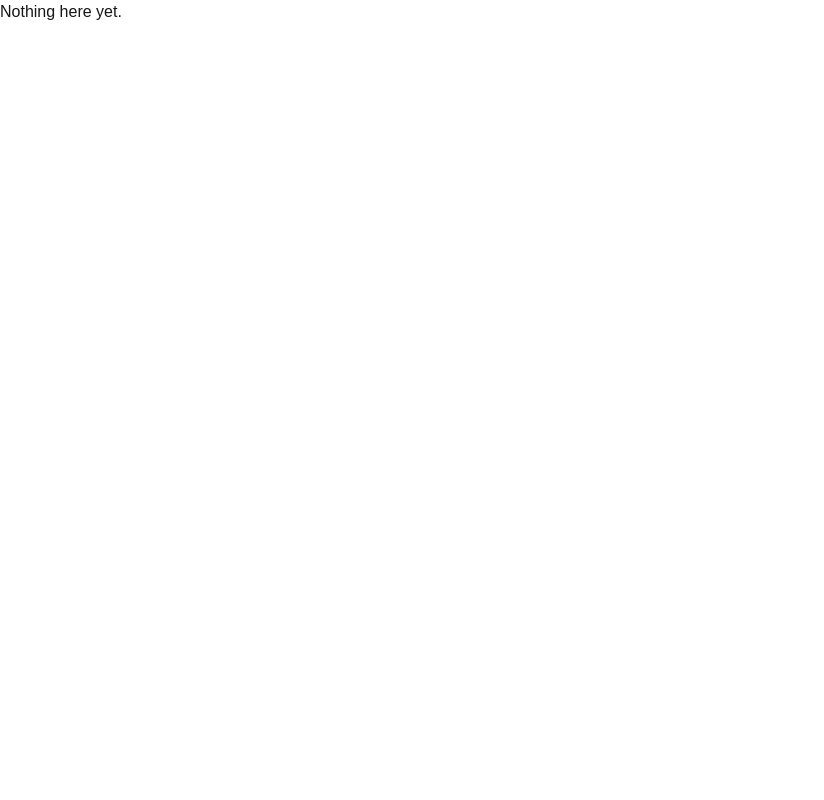
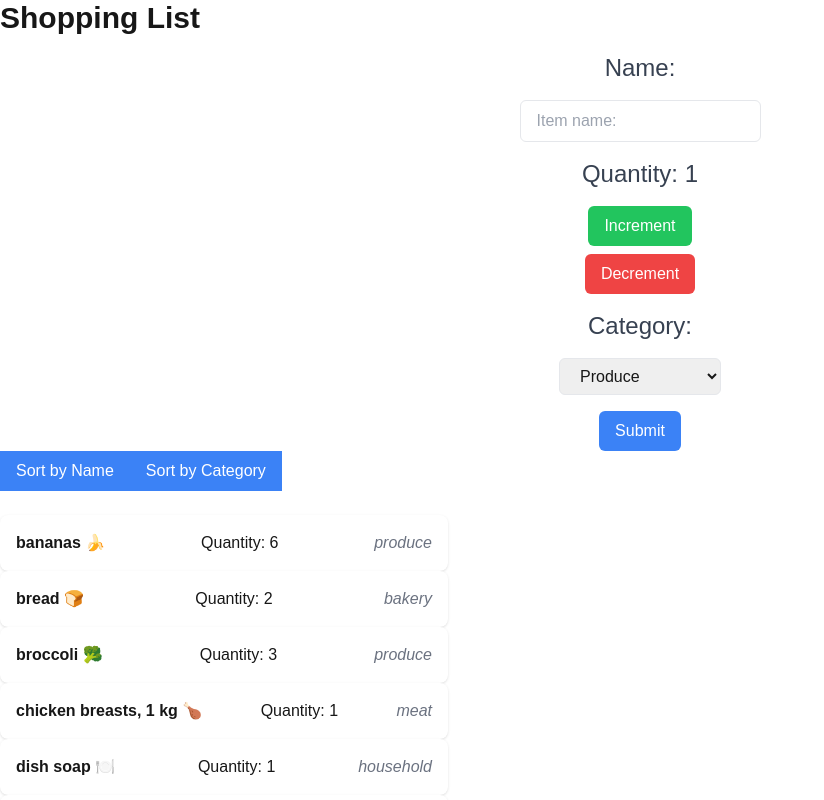
Before and after one commit to Tokorio/cprg306-assignments, a Next.js app: page /week-7 in a window 1280 px wide. Before the commit this address had no page. Shown: the top 800 px of the page, without its empty margins (0-824 px from the left). Built offline with nearby package versions, Linux system fonts and the light colour scheme.

Commit message:
week 7 update

```diff
--- /dev/null
+++ b/app/week-7/item-list.js
@@ -0,0 +1,46 @@
+"use client";
+
+import Item from "./items.js";
+import { useState } from "react";
+
+export default function ItemList({items}){
+
+  const [sortBy, setSortBy] = useState("name");
+
+  const sortedItems = [...items].sort((a,b) => {
+    if (sortBy === "name") {
+      return a.name.localeCompare(b.name);
+    } else if (sortBy === "category") {
+      return a.category.localeCompare(b.category);
+    }
+    return 0;
+  });
+
+  return (
+    <div>
+      <button
+        onClick={() => setSortBy("name")}
+        className = "px-4 py-2 bg-blue-500 text-white"
+      >
+        Sort by Name
+      </button>
+      <button
+        onClick={() => setSortBy("category")}
+        className = "px-4 py-2 bg-blue-500 text-white"
+      >
+        Sort by Category
+      </button>
+
+      <ul className="max-w-md px-auto mt-6">
+        {sortedItems.map((item) => (
+          <Item
+            key={item.id}
+            name={item.name}
+            quantity={item.quantity}
+            category={item.category}
+          />
+        ))}
+      </ul>
+    </div>
+  );
+}
--- /dev/null
+++ b/app/week-7/items.js
@@ -0,0 +1,9 @@
+export default function Item({name, quantity, category}){
+    return(
+        <li className="flex justify-between items-center p-4 bg-white shadow rounded-lg">
+            <div className="font-bold">{name}</div>
+            <div>Quantity: {quantity}</div>
+            <div className="text-gray-500 italic">{category}</div>
+        </li>
+    );
+}
--- /dev/null
+++ b/app/week-7/items.json
@@ -0,0 +1,74 @@
+[
+  {
+    "id": "1h2GJKH12gkHG31h1H",
+    "name": "milk, 4 L 🥛",
+    "quantity": 1,
+    "category": "dairy"
+  },
+  {
+    "id": "2KJH3k2j3H1k2J3K1H",
+    "name": "bread 🍞",
+    "quantity": 2,
+    "category": "bakery"
+  },
+  {
+    "id": "3h2KJH3k2j3H1k2J3",
+    "name": "eggs, dozen 🥚",
+    "quantity": 2,
+    "category": "dairy"
+  },
+  {
+    "id": "4k2J3K1H2GJKH12gk",
+    "name": "bananas 🍌",
+    "quantity": 6,
+    "category": "produce"
+  },
+  {
+    "id": "5H1h1H2KJH3k2j3H",
+    "name": "broccoli 🥦",
+    "quantity": 3,
+    "category": "produce"
+  },
+  {
+    "id": "6H1k2J3K1H2GJKH1",
+    "name": "chicken breasts, 1 kg 🍗",
+    "quantity": 1,
+    "category": "meat"
+  },
+  {
+    "id": "7gkHG31h1H2KJH3k",
+    "name": "pasta sauce 🍝",
+    "quantity": 3,
+    "category": "canned goods"
+  },
+  {
+    "id": "8j3H1k2J3K1H2GJK",
+    "name": "spaghetti, 454 g 🍝",
+    "quantity": 2,
+    "category": "dry goods"
+  },
+  {
+    "id": "9H12gkHG31h1H2KJ",
+    "name": "toilet paper, 12 pack 🧻",
+    "quantity": 1,
+    "category": "household"
+  },
+  {
+    "id": "10H3k2j3H1k2J3K1",
+    "name": "paper towels, 6 pack",
+    "quantity": 1,
+    "category": "household"
+  },
+  {
+    "id": "11k2J3K1H2GJKH12",
+    "name": "dish soap 🍽️",
+    "quantity": 1,
+    "category": "household"
+  },
+  {
+    "id": "12GJKH12gkHG31h1",
+    "name": "hand soap 🧼",
+    "quantity": 4,
+    "category": "household"
+  }
+]
--- /dev/null
+++ b/app/week-7/new-item.js
@@ -0,0 +1,95 @@
+"use client";
+
+import { useState } from "react";
+
+export default function NewItem ({onAddItem}) {
+    const [quantity, setQuantity] = useState (1);
+    const [name, setName] = useState("");
+    const [category, setCategory] = useState("produce");
+
+    const increment = () => {
+        if (quantity < 20)
+            setQuantity(quantity + 1);
+    }
+
+    const decrement = () => {
+        if (quantity > 1)
+            setQuantity(quantity - 1);
+    }
+
+    const handleSubmit = (event) => {
+        event.preventDefault();
+
+        const item = {
+            //random generator for new property id
+            id: Math.random().toString(36).substring(2,9),
+            name: name,
+            quantity: quantity,
+            category: category
+        };
+
+        onAddItem(item);
+
+        setName("");
+        setQuantity(1);
+        setCategory("produce");
+    }
+
+    return (
+        <div>
+            <form onSubmit={handleSubmit} className="flex flex-col items-center">
+
+                {/* Name */}
+                <label className="block text-gray-700 text-2xl mb-4 mt-4">Name: </label>
+                <input
+                    type="text"
+                    value={name}
+                    onChange={(event) => setName(event.target.value)}
+                    placeholder="Item name:"
+                    required
+                    className="px-4 py-2 border rounded-md"
+                />
+
+                {/* Quantity */}
+                <p className="block text-gray-700 text-2xl mb-4 mt-4">Quantity: {quantity}</p>
+                <button
+                    type="button" //there was a problem that it would add item because this was not defined as type button
+                    onClick={increment}
+                    className="px-4 py-2 rounded-md text-white bg-green-500 hover:bg-green-600 mb-2"
+                    >Increment
+                </button>
+                <button
+                    type="button"
+                    onClick={decrement}
+                    className="px-4 py-2 rounded-md text-white bg-red-500 hover:bg-red-600"
+                    >Decrement
+                </button>
+
+                {/* Category */}
+                <label className="block text-gray-700 text-2xl mb-4 mt-4">Category: </label>
+                <select
+                    onChange={(event) => setCategory(event.target.value)}
+                    className="px-4 py-2 border rounded-md"
+                >
+                    <option value="produce">Produce</option>
+                    <option value="dairy">Dairy</option>
+                    <option value="bakery">Bakery</option>
+                    <option value="meat">Meat</option>
+                    <option value="frozen foods">Frozen Foods</option>
+                    <option value="canned goods">Canned Goods</option>
+                    <option value="dry goods">Dry Goods</option>
+                    <option value="beverages">Beverages</option>
+                    <option value="snacks">Snacks</option>
+                    <option value="household">Household</option>
+                    <option value="other">Other</option>
+                </select>
+
+                {/* Submit */}
+                <button
+                    type="submit"
+                    className="px-4 py-2 bg-blue-500 text-white rounded-md hover:bg-blue-600 mt-4"
+                >Submit</button>
+            </form>
+        </div>
+    );
+}
--- /dev/null
+++ b/app/week-7/page.js
@@ -0,0 +1,26 @@
+"use client";
+
+import {useState} from "react";
+import NewItem from "./new-item.js";
+import ItemList from "./item-list.js";
+import itemsData from "./items.json";
+
+function Page(){
+    //items become items with data from items.json
+    const [items, setItems] = useState(itemsData);
+
+    //handler
+    const handleAddItem = (newItem) => {
+        setItems([...items, newItem]);
+    }
+
+    return (
+        <main>
+            <h1 className="text-3xl font-bold">Shopping List</h1>
+            <NewItem onAddItem={handleAddItem} />
+            <ItemList items={items} />
+        </main>
+    );
+}
+
+export default Page;
```
